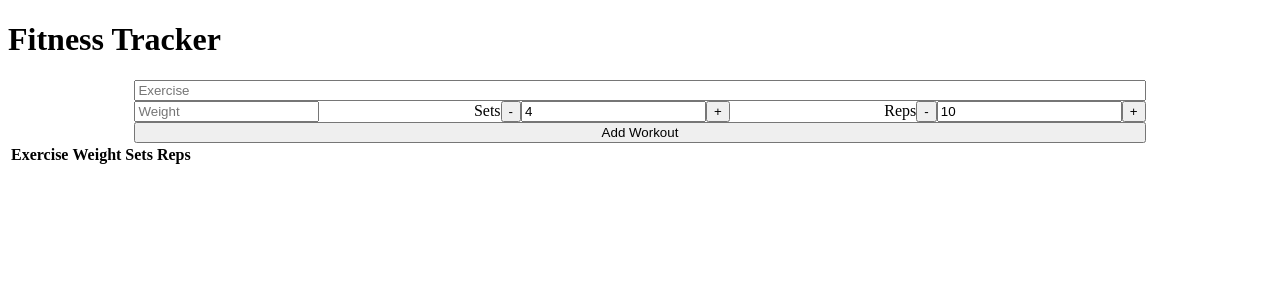
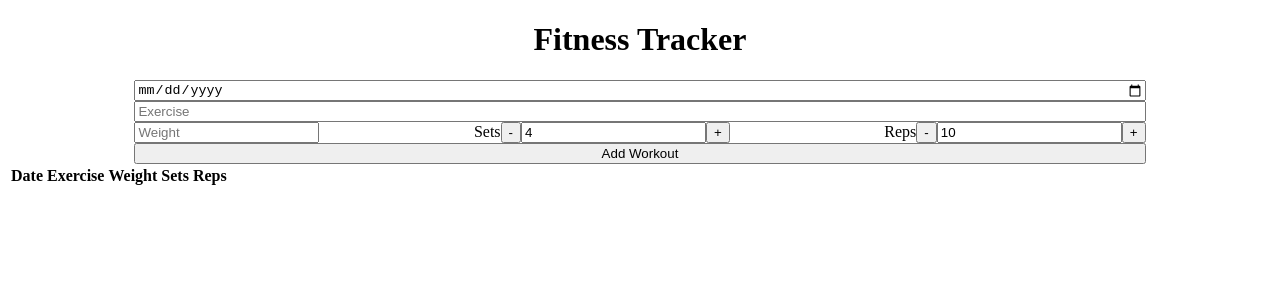
Before and after one commit to jestercruz/fitness-tracker, a React (Create React App) app: page / in a window 1280 px wide. Shown: the top 300 px of the page. Built offline with nearby package versions, Linux system fonts and the light colour scheme.

Commit message:
Added date field to the exercise input

```diff
--- a/src/App.js
+++ b/src/App.js
@@ -4,7 +4,12 @@ import ExerciseInput from "./components/ExerciseInput";
 import DisplayHistory from "./components/DisplayHistory";
 
 const App = () => {
+  // TODO: Figure out how to set a default value
+  // const defaultValue = new Date().toISOString().split("T")[0];
+  // console.log(defaultValue);
+
   const [exercise, setExercise] = useState({
+    date: "",
     exercise: "",
     weight: "",
     sets: 4,
--- a/src/components/DisplayHistory.js
+++ b/src/components/DisplayHistory.js
@@ -1,22 +1,32 @@
 const DisplayHistory = ({ history }) => {
-  console.log(history);
+  const formatDate = (date) => {
+    const year = date.slice(0, 4);
+    const month = date.slice(5, 7);
+    const day = date.slice(8, 10);
+    return `${month}/${day}/${year}`;
+  };
   return (
     <div>
       <table>
+        <thead>
           <tr>
+            <th>Date</th>
             <th>Exercise</th>
             <th>Weight</th>
             <th>Sets</th>
             <th>Reps</th>
           </tr>
-
+        </thead>
         {history.map((el, key) => (
+          <tbody>
             <tr key={key}>
+              <td>{formatDate(el.date)}</td>
               <td>{el.exercise}</td>
               <td>{el.weight}</td>
               <td>{el.sets}</td>
               <td>{el.reps}</td>
             </tr>
+          </tbody>
         ))}
       </table>
     </div>
--- a/src/components/ExerciseInput.js
+++ b/src/components/ExerciseInput.js
@@ -5,6 +5,13 @@ import Stepper from "./Stepper";
 const ExerciseInput = ({ exercise, setExercise, setHistory, history }) => {
   return (
     <div className="exercise-input-container">
+      <Input
+        type="date"
+        value={exercise.date}
+        onChange={(e) => {
+          setExercise({ ...exercise, date: e.target.value });
+        }}
+      />
       <Input
         placeholder="Exercise"
         onChange={(e) => {
--- a/src/components/Input.js
+++ b/src/components/Input.js
@@ -1,8 +1,8 @@
-const Input = ({ placeholder, onChange, value }) => {
+const Input = ({ placeholder, onChange, value, type = "text" }) => {
   return (
     <input
       className="input"
-      type="text"
+      type={type}
       placeholder={placeholder}
       onChange={onChange}
       value={value}
--- a/src/components/Title.js
+++ b/src/components/Title.js
@@ -1,7 +1,7 @@
 // import React from "react";
 
 const Title = () => {
-  return <h1>Fitness Tracker</h1>;
+  return <h1 style={{ textAlign: "center" }}>Fitness Tracker</h1>;
 };
 
 export default Title;
```
Lines whose indentation alone changed are shown as unchanged.
